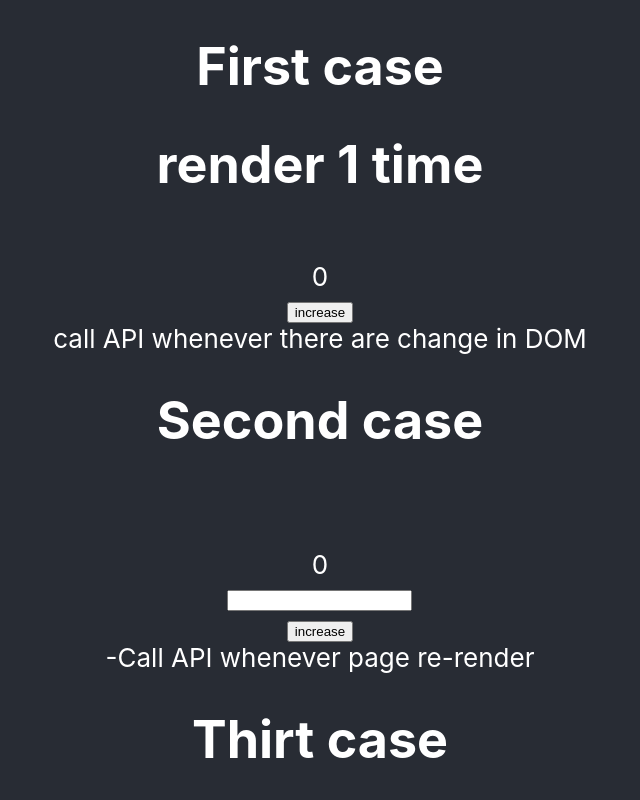
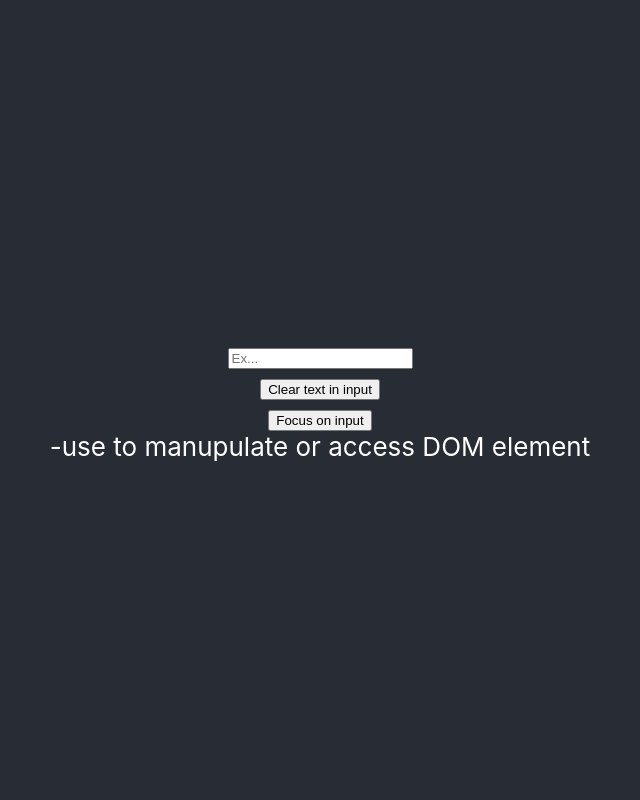
Before and after one commit to Ktzzz123/react_hook_explain, a React (Create React App) app: page / in a window 1280 px wide. Shown: the top 800 px of the page, without its empty margins (320-960 px from the left). Built offline with nearby package versions, Linux system fonts and the light colour scheme; no server answers.

Commit message:
add useRef

```diff
--- a/src/App.js
+++ b/src/App.js
@@ -2,7 +2,7 @@ import './App.css';
 import EuseEffect from './components/EuseEffect';
 import EuseReducer from './components/EuseReducer';
 import EuseState from './components/EuseState';
-
+import EuseRef from './components/EuseRef';
 
 function App() {
 
@@ -12,7 +12,8 @@ function App() {
 
         {/* <EuseState/> */}
         {/* <EuseReducer/> */}
-        <EuseEffect />
+        {/* <EuseEffect /> */}
+        <EuseRef/>
       </header>
     </div>
   );
--- /dev/null
+++ b/src/components/EuseRef.jsx
@@ -0,0 +1,27 @@
+import React,{useRef} from 'react';
+
+function EuseRef() {
+    const inputRef = useRef(null);
+    const Clear = () =>{
+        inputRef.current.value = '';
+    }
+    const focusText = () =>{
+        inputRef.current.focus();
+    }
+
+    return (
+        <>
+            <div>
+            <input type='text' placeholder='Ex...' ref={inputRef}></input><br/>
+            <button onClick={Clear}>Clear text in input</button><br/>
+            <button onClick = {focusText}>Focus on input</button>
+            </div>
+            <div>
+                -use to manupulate or access DOM element
+            </div>
+        </>
+
+    );
+}
+
+export default EuseRef;
```
